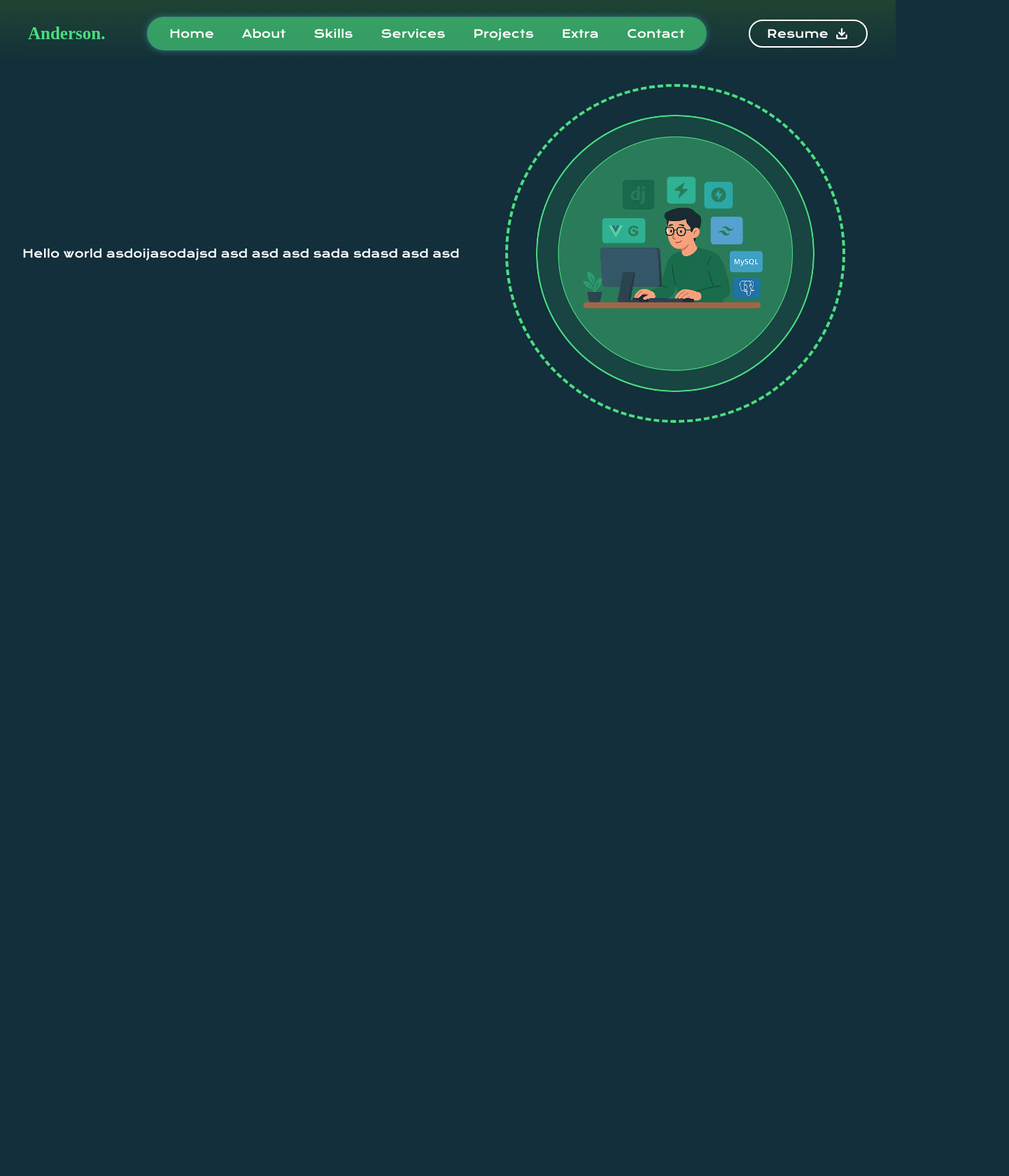
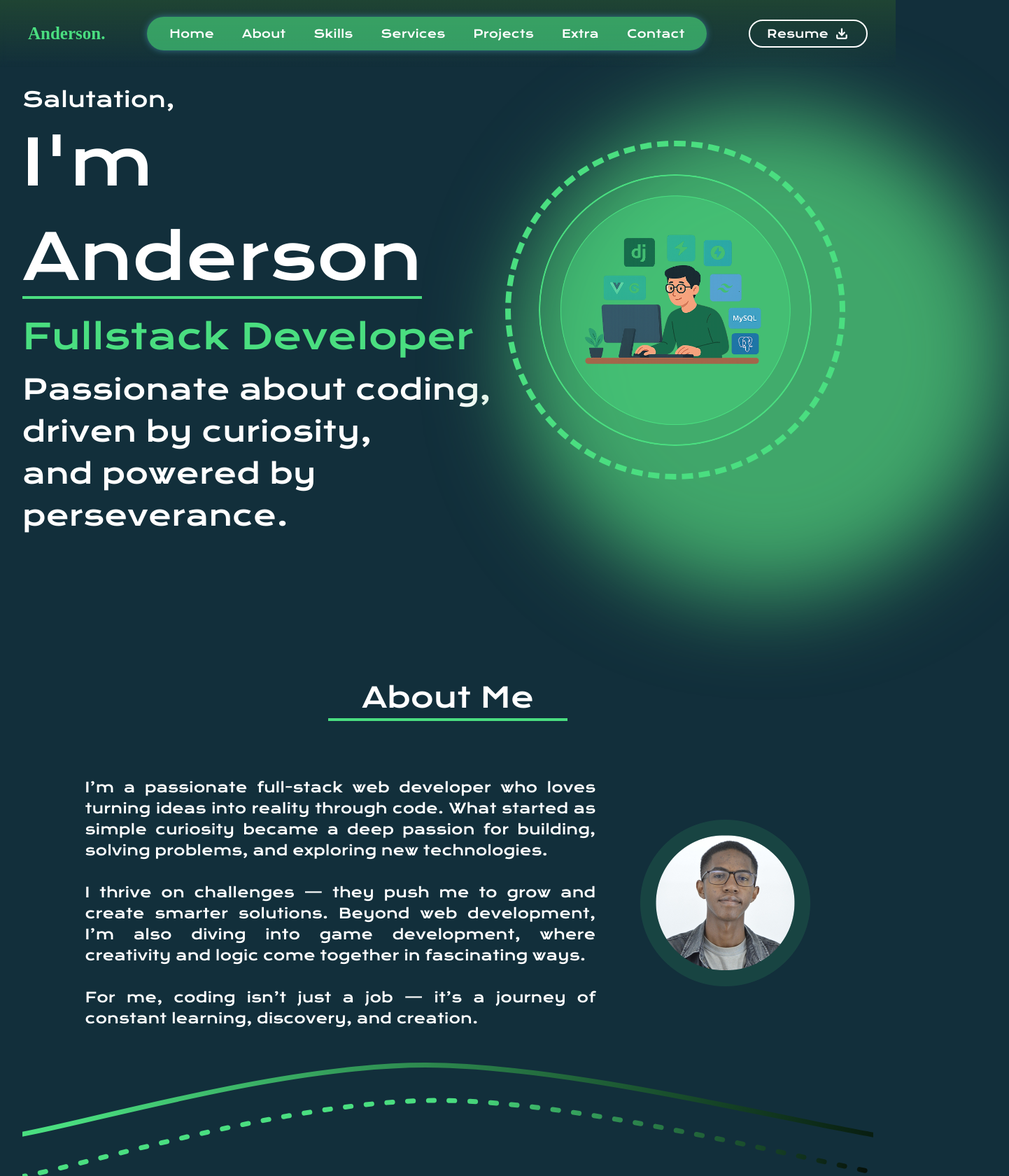
Before and after one commit to PyWendi/portfolio-dev, a Vue app: page / in a window 1280 px wide. Shown: the top 1680 px of the page at 70% size, 1442 px wide, since content can reach past the window. Built offline with nearby package versions, Linux system fonts and the light colour scheme; a web font is replaced by a local one.

Commit message:
feat : updating hero and setting about me section

```diff
--- a/src/App.vue
+++ b/src/App.vue
@@ -1,10 +1,12 @@
 <script setup lang="ts">
 
 import "./assets/css/main.css"
+import LayoutSection from "./components/LayoutSection.vue";
 
 // Component import
 import NavBar from "./components/NavBar.vue";
-import Header from "./layout/Header.vue";
+import AboutSection from "./layout/AboutSection.vue";
+import HeaderSection from "./layout/HeaderSection.vue";
 
 </script>
 
@@ -14,13 +16,19 @@ import Header from "./layout/Header.vue";
 	</div> -->
 	<NavBar/>
 	<div id="home">
-		<Header :title="'titre'"/>
+		<HeaderSection/>
 	</div>
 	<div id="about">
-		<Header :title="'titre'"/>
+		<LayoutSection title="About Me">
+			<AboutSection/>
+		</LayoutSection>
 	</div>
 	<div id="skills">
-		<Header :title="'titre'"/>
+		<LayoutSection title="About Me">
+			<div>
+				Another section
+			</div>
+		</LayoutSection>
 	</div>
 
 </template>
--- a/src/assets/css/main.css
+++ b/src/assets/css/main.css
@@ -21,6 +21,13 @@ body {
     font-style: normal;
 }
 
+.custom-blur-gradient {
+    backdrop-filter: blur(10px); /* équivaut à backdrop-blur-md */
+    -webkit-backdrop-filter: blur(10px); /* pour Safari */
+    mask-image: linear-gradient(to bottom, black 0%, transparent 100%);
+    -webkit-mask-image: linear-gradient(to bottom, black 0%, transparent 100%);
+}
+
 /* src/assets/main.css */
 
 @tailwind base;
--- /dev/null
+++ b/src/components/LayoutSection.vue
@@ -0,0 +1,24 @@
+<script setup lang="ts">
+import { ref, type Ref, defineProps } from 'vue';
+import { type SectionProps } from '@/types/types';
+
+const props = defineProps<SectionProps>()
+
+</script>
+
+
+<template>
+    <div class="my-[200px] krona-one-regular text-white px-8">
+        <!-- Section title -->
+         <div class="flex items-center justify-center">
+             <span class="px-12 border-b-4 border-b-green-400 mb-8 text-[40px]">
+                 {{ props.title }}
+             </span>
+         </div>
+
+        <!-- Content -->
+        <div>
+            <slot />
+        </div>
+    </div>
+</template>
--- a/src/components/NavBar.vue
+++ b/src/components/NavBar.vue
@@ -38,7 +38,7 @@ onUnmounted(() => {
 <template>
     <div
     :class="[
-        'krona-one-regular py-4 px-6 sm:py-6 sm:px-10 flex flex-row items-center justify-between fixed top-0 left-0 w-full z-50 bg-gradient-to-b from-[#224832d9] to-transparent backdrop-blur-md transition-transform duration-400',
+        'krona-one-regular py-4 px-6 sm:py-6 sm:px-10 flex flex-row items-center justify-between fixed top-0 left-0 w-full z-50 bg-gradient-to-b from-[#224832d9] to-transparent  backdrop-blur-sm transition-transform duration-400',
         isHeaderVisible ? 'translate-y-0' : '-translate-y-full'
     ]">
 
--- /dev/null
+++ b/src/layout/AboutSection.vue
@@ -0,0 +1,32 @@
+<script setup lang="ts"></script>
+
+<template>
+    <div>
+        <div class=" my-12 flex flex-col-reverse md:flex-row
+        items-center justify-center gap-16">
+            <!-- Text about me -->
+            <div class="w-full md:w-[60%] text-[15px] md:text-[20px] text-justify">
+                I’m a passionate full-stack web developer who loves turning ideas into reality through code.
+                What started as simple curiosity became a deep passion for building, solving problems, and exploring new technologies. <br> <br>
+
+                I thrive on challenges — they push me to grow and create smarter solutions. Beyond web development,
+                I’m also diving into game development, where creativity and logic come together in fascinating ways. <br> <br></br>
+
+                For me, coding isn’t just a job — it’s a journey of constant learning, discovery, and creation.
+            </div>
+
+            <!-- Image -->
+            <img
+            class="w-[50%] md:w-[20%]"
+            src="../assets/img/about_img.png" alt="Anderson's image">
+        </div>
+
+        <!-- Image decoration -->
+        <div>
+            <img
+            class="w-[2000px]"
+            src="../assets/img/low_wave.svg" alt="About decoration">
+        </div>
+
+    </div>
+</template>
--- a/src/layout/Header.vue
+++ /dev/null
@@ -1,42 +0,0 @@
-<script setup lang="ts">
-import { defineProps } from 'vue';
-interface MyProps {
-  title: string
-}
-
-const props = defineProps<MyProps>()
-
-
-</script>
-
-<template>
-    <div class="relative krona-one-regular text-white mt-[120px] px-8">
-        <!-- <div class="absolute top-32 left-[75%] w-[300px] h-[300px] bg-[#49bb73db]  rounded-full
-         blur-3xl">
-        </div> -->
-        <!-- <img
-        class=" absolute top-[-530px] right-[-500px] w-[100%]"
-        src="../assets/img/blured.png" alt="Main illustration"> -->
-
-        <div class="flex flex-row items-center justify-between">
-            <div>
-                Hello world asdoijasodajsd
-                asd
-                asd
-                asd
-                sada
-                sdasd
-                asd
-                asd
-            </div>
-
-            <!-- Illustration -->
-            <img
-            class="w-[40%] relative mr-10 border-4 rounded-full p-[40px] border-dashed border-green-400 "
-            src="../assets/img/illustration.png" alt="Main illustration">
-            <!-- bg-[#49bb7369] -->
-        </div>
-    </div>
-
-    <div class="mt-[2000px]"></div>
-</template>
--- /dev/null
+++ b/src/layout/HeaderSection.vue
@@ -0,0 +1,56 @@
+<script setup lang="ts">
+
+</script>
+
+<template>
+    <div class="relative krona-one-regular text-white mt-[120px] px-8">
+        <div class="absolute  bg-[#49bb73db] rounded-full blur-3xl
+         xl:w-[700px] xl:h-[700px] xl:top-8 xl:left-[58%]
+         lg:w-[500px] lg:h-[500px] lg:top-0 lg:left-[55%]
+         md:w-[300px] md:h-[300px] md:top-16 md:left-[55%]
+         sm:w-[500px] sm:h-[500px] sm:top-4 sm:left-[15%]
+         xs:w-[350px] xs:h-[350px] xs:top-4 xs:left-[17%]
+         w-[250px] h-[250px] top-4 left-[17%]
+         ">
+        </div>
+        <!-- <img
+        class=" absolute top-[-530px] right-[-500px] w-[100%]"
+        src="../assets/img/blured.png" alt="Main illustration"> -->
+
+        <div class="flex flex-col-reverse md:flex-row items-center justify-between">
+            <!-- Text -->
+            <div class="text-white">
+
+                <div class="text-[17px] sm:text-[30px] md:text-[27px] lg:text-[30px]">
+                    Salutation,
+                </div>
+
+                <div class="text-[45px] sm:text-[50px] md:text-[50px] lg:text-[60px] xl:text-[90px]">
+                    I'm <span class="border-b-4 border-green-400">Anderson</span>
+                </div>
+
+                <div class="my-2 text-green-400 text-[27px] sm:text-[35px] md:text-[35px] lg:text-[40px] xl:text-[50px]">
+                    Fullstack Developer
+                </div>
+
+                <div class="text-[17px] sm:text-[17px] md:text-[20px] lg:text-[30px] xl:text-[40px]">
+                    Passionate about coding, <br />
+                    driven by curiosity, <br />
+                    and powered by <br />
+                    perseverance.<br />
+                </div>
+
+            </div>
+
+
+            <!-- Illustration -->
+            <img
+            class="mb-16 md:mb-0  w-[80%] md:w-[40%] relative mr-0 md:mr-10
+
+            border-4 md:border-8 rounded-full p-[15px] md:p-[40px] border-dashed border-green-400 "
+            src="../assets/img/illustration.png" alt="Main illustration">
+            <!-- bg-[#49bb7369] -->
+        </div>
+    </div>
+
+</template>
--- a/src/types/types.ts
+++ b/src/types/types.ts
@@ -1,4 +1,3 @@
-export interface test {
+export interface SectionProps {
     title: String;
-    description: String;
 }
```
Also changed, not shown: src/assets/img/about_img.png (added).
